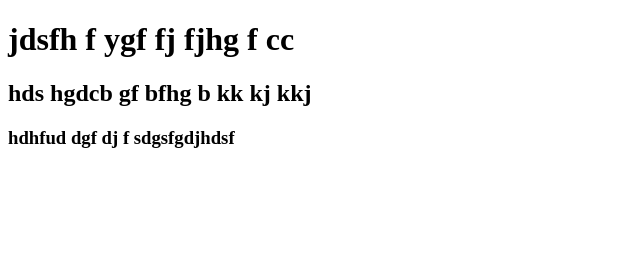
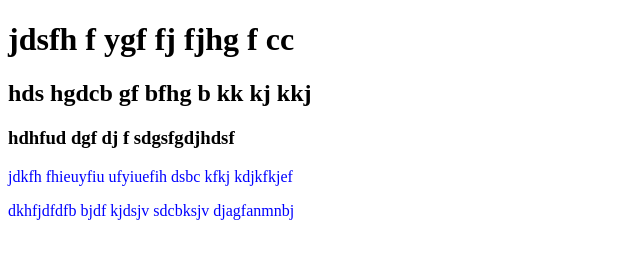
Before and after one commit to mdSUJON7/my-third-repo, a plain HTML site: page index.html in a window 1280 px wide. Shown: the whole page, without its empty margins (0-640 px from the left). Drawn offline with Linux system fonts and the light colour scheme.

Commit message:
dhbhdg dbkk

```diff
--- a/index.html
+++ b/index.html
@@ -4,10 +4,13 @@
     <meta charset="UTF-8">
     <meta name="viewport" content="width=device-width, initial-scale=1.0">
     <title>third repo</title>
+    <link rel="stylesheet" href="style.css">
 </head>
 <body>
     <h1>jdsfh f ygf fj  fjhg f cc</h1>
     <h2>hds hgdcb gf bfhg b kk kj kkj</h2>
     <h3>hdhfud dgf dj f sdgsfgdjhdsf</h3>
+    <p>jdkfh fhieuyfiu ufyiuefih dsbc kfkj kdjkfkjef</p>
+    <p>dkhfjdfdfb bjdf kjdsjv sdcbksjv djagfanmnbj</p>
 </body>
 </html>
--- /dev/null
+++ b/style.css
@@ -0,0 +1,3 @@
+p{
+    color: blue;
+}
```
